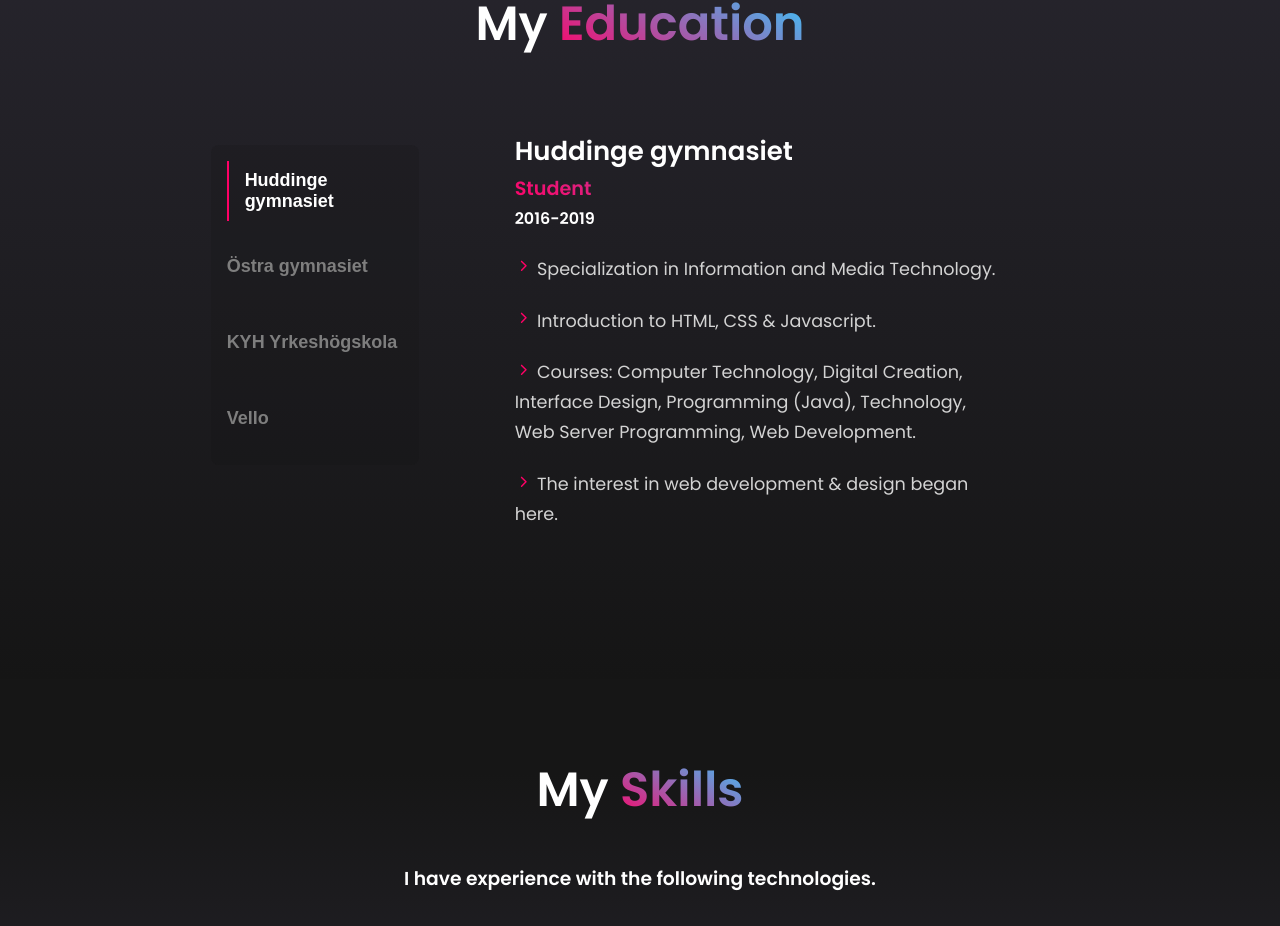
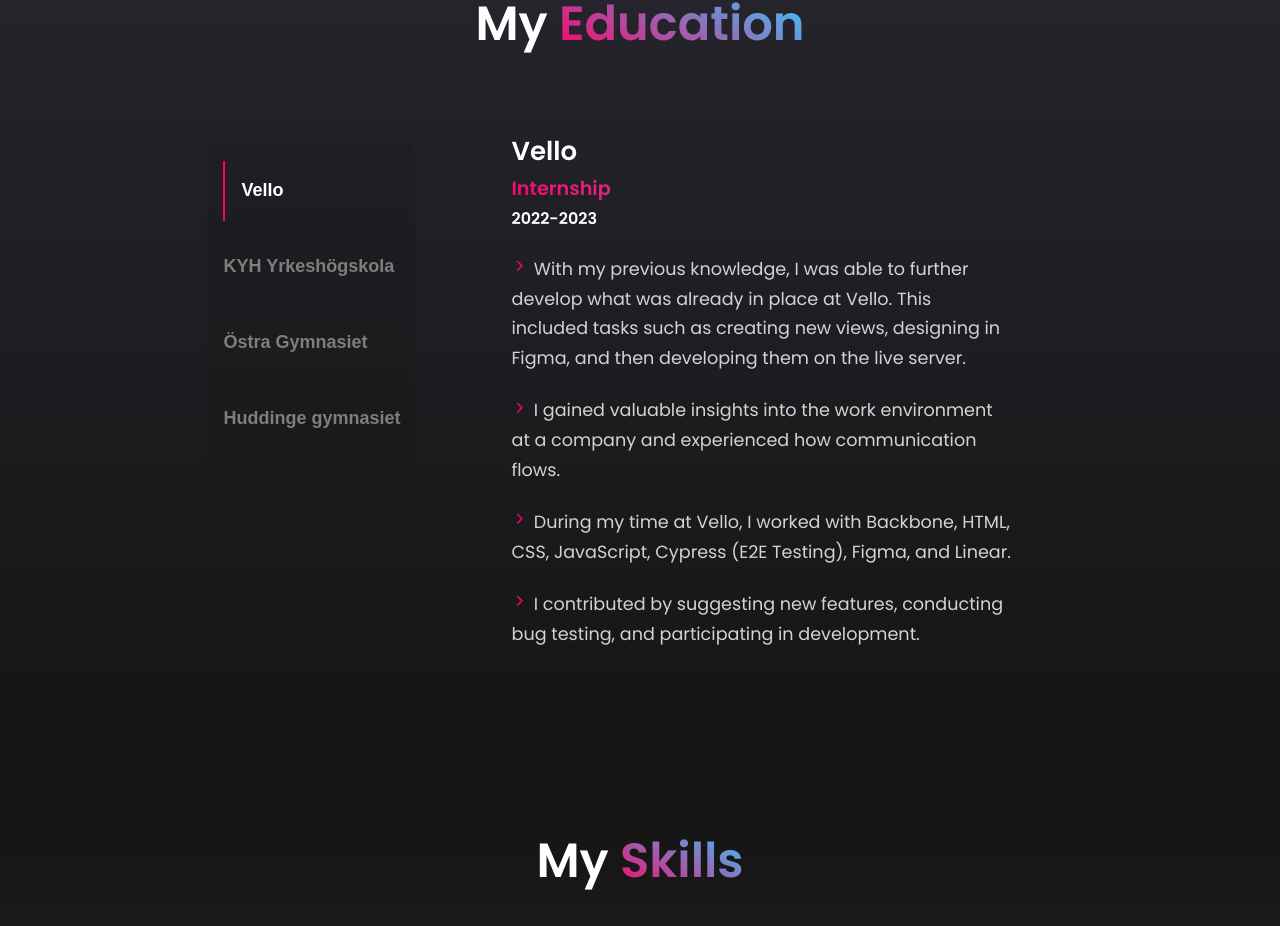
Before and after one commit to JesperSjostrom2/jespersjostrom2.github.io, a React (Create React App) app: page / in a window 1280 px wide. Shown: the part 1833-2759 px from the top of the page. Built offline with nearby package versions, Linux system fonts and the light colour scheme; no server answers; the HTML template or start-up script is replaced by a standard one.

Commit message:
feat: updated order of schools

```diff
--- a/src/components/education/Education.jsx
+++ b/src/components/education/Education.jsx
@@ -12,25 +12,25 @@ function ButtonGroup({ selectedButton, handleButtonClick }) {
         className={selectedButton === 'button1' ? 'selected' : ''}
         onClick={() => handleButtonClick('button1')}
       >
-        Huddinge gymnasiet
+        Vello
       </button>
       <button
         className={selectedButton === 'button2' ? 'selected' : ''}
         onClick={() => handleButtonClick('button2')}
       >
-        Östra gymnasiet
+        KYH Yrkeshögskola
       </button>
       <button
         className={selectedButton === 'button3' ? 'selected' : ''}
         onClick={() => handleButtonClick('button3')}
       >
-        KYH Yrkeshögskola
+        Östra Gymnasiet
       </button>
       <button
         className={selectedButton === 'button4' ? 'selected' : ''}
         onClick={() => handleButtonClick('button4')}
       >
-        Vello
+        Huddinge gymnasiet
       </button>
     </div>
   );
@@ -43,31 +43,52 @@ function ButtonOutput({ selectedButton }) {
   switch (selectedButton) {
     case 'button1':
       return (
-
-        //HUDDINGE GYMNASIET
         <div className="button-output-content">
-          <h2 data-aos="fade-right" data-aos-delay="100">Huddinge gymnasiet</h2>
-          <h4 data-aos="fade-right" data-aos-delay="150">Student</h4>
-          <h5 data-aos="fade-right" data-aos-delay="200"> 2016-2019 </h5>
+          <h2 data-aos="fade-right" data-aos-delay="100">Vello</h2>
+          <h4 data-aos="fade-right" data-aos-delay="150">Internship</h4>
+          <h5 data-aos="fade-right" data-aos-delay="200"> 2022-2023 </h5>
           <ul>
             <li data-aos="fade-right" data-aos-delay="250">
-             <FiChevronRight className="chevron"/> Specialization in Information and Media Technology.
+             <FiChevronRight className="chevron"/> With my previous knowledge, I was able to further develop what was already in place at Vello. This included tasks such as creating new views, designing in Figma, and then developing them on the live server.
             </li>
             <li data-aos="fade-right" data-aos-delay="300">
-            <FiChevronRight className="chevron"/> Introduction to HTML, CSS & Javascript.
+            <FiChevronRight className="chevron"/> I gained valuable insights into the work environment at a company and experienced how communication flows.
             </li>
             <li data-aos="fade-right" data-aos-delay="350">
-            <FiChevronRight className="chevron"/> Courses: Computer Technology, Digital Creation, Interface Design, Programming (Java), Technology, Web Server Programming, Web Development.
+            <FiChevronRight className="chevron"/> During my time at Vello, I worked with Backbone, HTML, CSS, JavaScript, Cypress (E2E Testing), Figma, and Linear.
             </li>
             <li data-aos="fade-right" data-aos-delay="400">
-            <FiChevronRight className="chevron"/> The interest in web development & design began here.
+            <FiChevronRight className="chevron"/> I contributed by suggesting new features, conducting bug testing, and participating in development.
             </li>
           </ul>
         </div>
       );
 
+
       //ÖSTRA GYMNASIET
     case 'button2':
+      return (
+        <div className="button-output-content">
+          <h2>KYH Yrkeshögskola</h2>
+          <h4>Frontend Developer</h4>
+          <h5> 2021-2023 </h5>
+          <ul>
+            <li>
+             <FiChevronRight className="chevron"/> Specialization in Frontend Development.
+            </li>
+            <li>
+            <FiChevronRight className="chevron"/> Courses: JavaScript 1, 2 & 3, HTML & CSS, Work Methodology 1 & 2, UX & Graphic Tools, Frontend Development, Backend Development, Internship (Vello for 20 weeks).
+            </li>
+            <li>
+            <FiChevronRight className="chevron"/> At the end of the course, we had a 20-week internship period where I worked at a Finnish company called "Vello" and became interested in the role of a Frontend Developer, as opposed to pursuing further studies.
+            </li>
+          </ul>
+        </div>
+      );
+
+
+      // KYH YRKESHÖGSKOLA
+    case 'button3':
       return (
         <div className="button-output-content">
           <h2>Östra gymnasiet</h2>
@@ -91,46 +112,27 @@ Here, I got to experience both frontend and backend, and it was here that I real
         </div>
       );
 
-      // KYH YRKESHÖGSKOLA
-    case 'button3':
-      return (
-        <div className="button-output-content">
-          <h2>KYH Yrkeshögskola</h2>
-          <h4>Frontend Developer</h4>
-          <h5> 2021-2023 </h5>
-          <ul>
-            <li>
-             <FiChevronRight className="chevron"/> Specialization in Frontend Development.
-            </li>
-            <li>
-            <FiChevronRight className="chevron"/> Courses: JavaScript 1, 2 & 3, HTML & CSS, Work Methodology 1 & 2, UX & Graphic Tools, Frontend Development, Backend Development, Internship (Vello for 20 weeks).
-            </li>
-            <li>
-            <FiChevronRight className="chevron"/> At the end of the course, we had a 20-week internship period where I worked at a Finnish company called "Vello" and became interested in the role of a Frontend Developer, as opposed to pursuing further studies.
-            </li>
-          </ul>
-        </div>
-      );
-
       // VELLO
     case 'button4':
       return (
+
+        //HUDDINGE GYMNASIET
         <div className="button-output-content">
-          <h2>Vello</h2>
-          <h4>Internship</h4>
-          <h5> 2022-2023 </h5>
+          <h2>Huddinge gymnasiet</h2>
+          <h4>Student</h4>
+          <h5> 2016-2019 </h5>
           <ul>
             <li>
-             <FiChevronRight className="chevron"/> With my previous knowledge, I was able to further develop what was already in place at Vello. This included tasks such as creating new views, designing in Figma, and then developing them on the live server.
+             <FiChevronRight className="chevron"/> Specialization in Information and Media Technology.
             </li>
             <li>
-            <FiChevronRight className="chevron"/> I gained valuable insights into the work environment at a company and experienced how communication flows.
+            <FiChevronRight className="chevron"/> Introduction to HTML, CSS & Javascript.
             </li>
             <li>
-            <FiChevronRight className="chevron"/> During my time at Vello, I worked with Backbone, HTML, CSS, JavaScript, Cypress (E2E Testing), Figma, and Linear.
+            <FiChevronRight className="chevron"/> Courses: Computer Technology, Digital Creation, Interface Design, Programming (Java), Technology, Web Server Programming, Web Development.
             </li>
             <li>
-            <FiChevronRight className="chevron"/> I contributed by suggesting new features, conducting bug testing, and participating in development.
+            <FiChevronRight className="chevron"/> The interest in web development & design began here.
             </li>
           </ul>
         </div>
```
Lines whose indentation alone changed are shown as unchanged.
